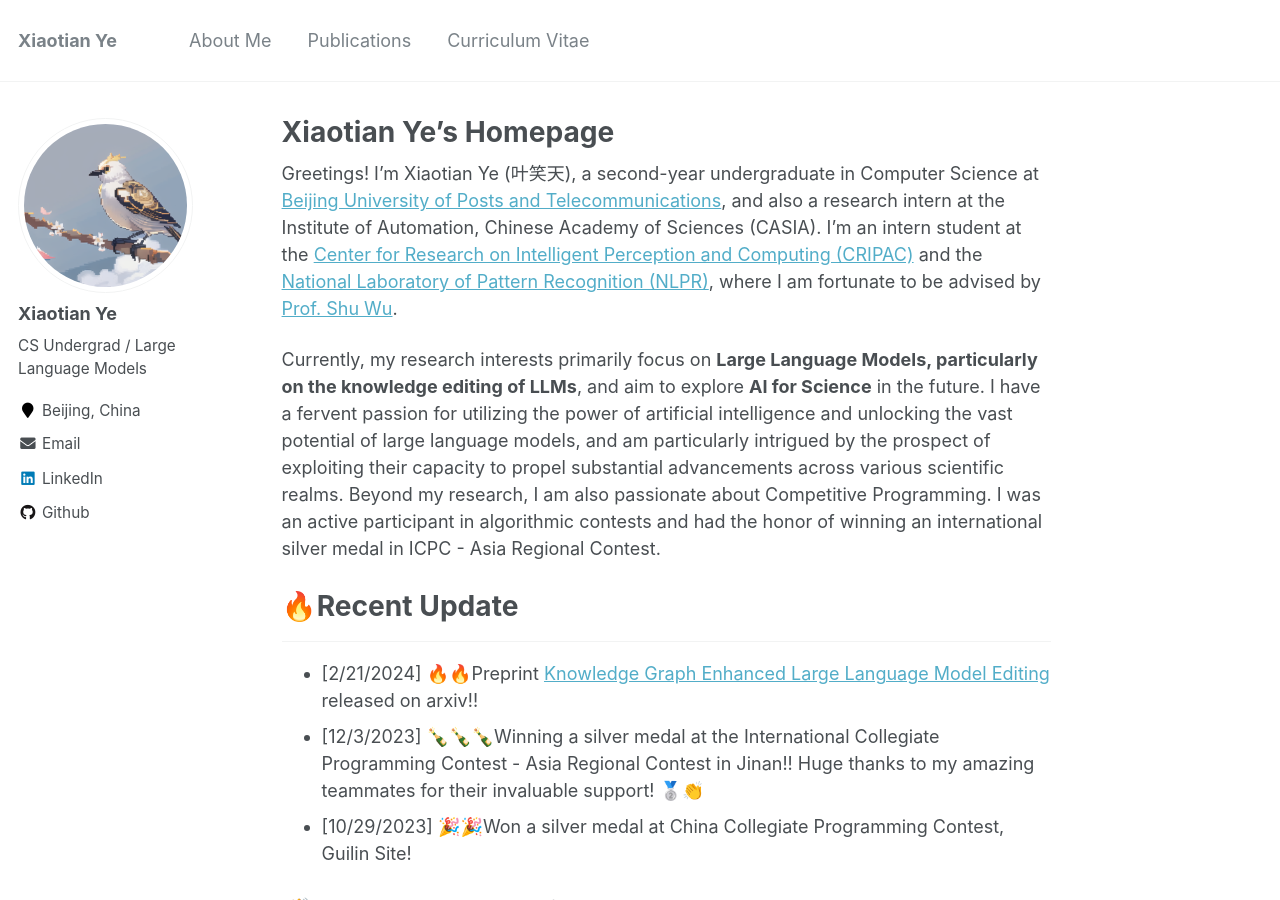
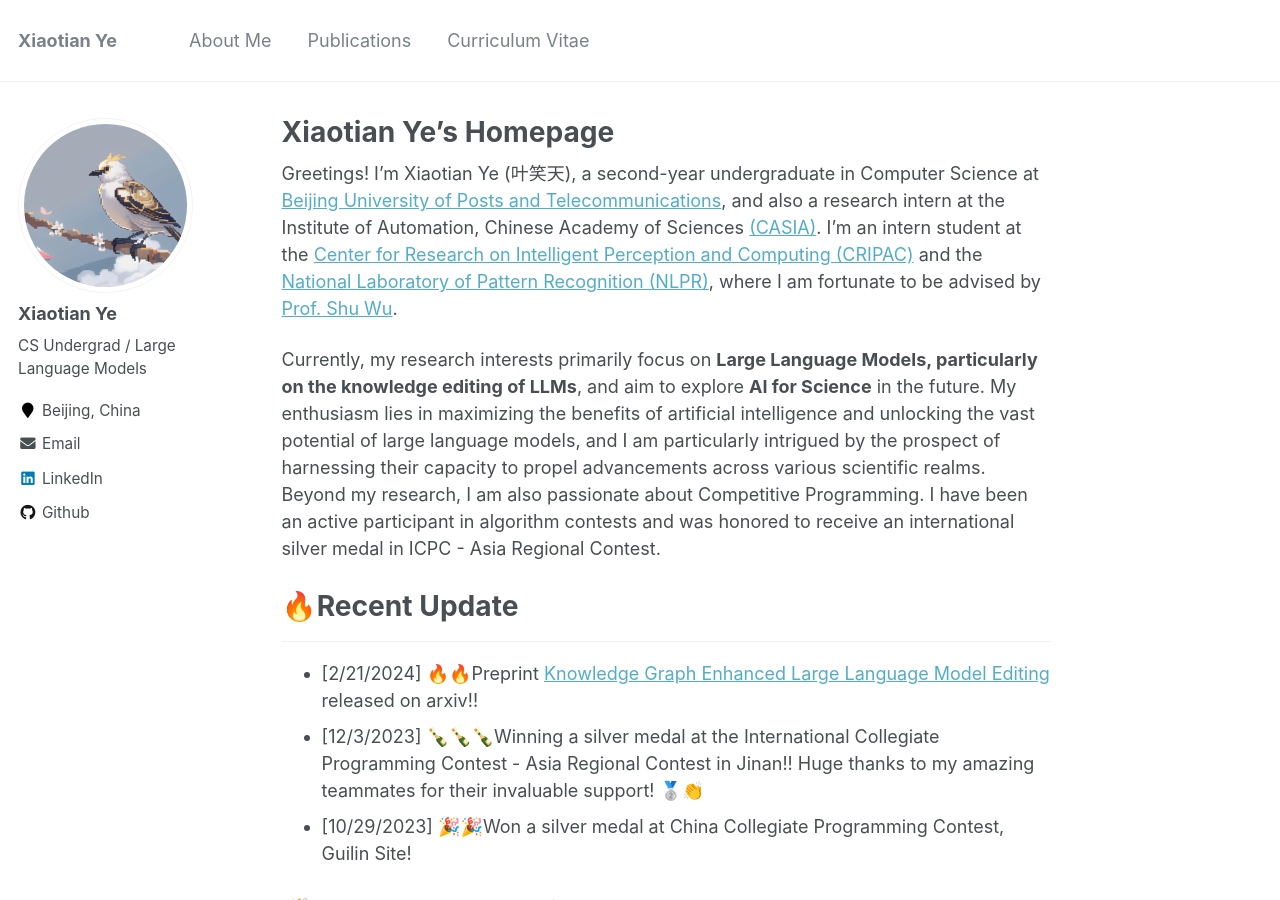
Before and after one commit to Acruxos/Acruxos.github.io, a Jekyll site: the page built from _pages/about.md, in a window 1280 px wide and 900 px high. Built offline with Jekyll 4.4.1, drawn with Linux system fonts in a browser that asks for light colours; a script that is not in the unit is left out.

Commit message:
Updated about me

```diff
--- a/_pages/about.md
+++ b/_pages/about.md
@@ -8,9 +8,9 @@ redirect_from:
   - /about.html
 ---
 
-Greetings! I'm Xiaotian Ye (叶笑天), a second-year undergraduate in Computer Science at [Beijing University of Posts and Telecommunications](https://www.bupt.edu.cn/), and also a research intern at the Institute of Automation, Chinese Academy of Sciences (CASIA). I'm an intern student at the [Center for Research on Intelligent Perception and Computing (CRIPAC)](http://cripac.ia.ac.cn/en/EN/volumn/home.shtml) and the [National Laboratory of Pattern Recognition (NLPR)](http://www.nlpr.ia.ac.cn/en/), where I am fortunate to be advised by [Prof. Shu Wu](http://shuwu.name/).
+Greetings! I'm Xiaotian Ye (叶笑天), a second-year undergraduate in Computer Science at [Beijing University of Posts and Telecommunications](https://www.bupt.edu.cn/), and also a research intern at the Institute of Automation, Chinese Academy of Sciences [(CASIA)](http://english.ia.cas.cn/). I'm an intern student at the [Center for Research on Intelligent Perception and Computing (CRIPAC)](http://cripac.ia.ac.cn/en/EN/volumn/home.shtml) and the [National Laboratory of Pattern Recognition (NLPR)](http://www.nlpr.ia.ac.cn/en/), where I am fortunate to be advised by [Prof. Shu Wu](http://shuwu.name/).
 
-Currently, my research interests primarily focus on **Large Language Models, particularly on the knowledge editing of LLMs**, and aim to explore **AI for Science** in the future. I have a fervent passion for utilizing the power of artificial intelligence and unlocking the vast potential of large language models, and am particularly intrigued by the prospect of exploiting their capacity to propel substantial advancements across various scientific realms. Beyond my research, I am also passionate about Competitive Programming. I was an active participant in algorithmic contests and had the honor of winning an international silver medal in ICPC - Asia Regional Contest.
+Currently, my research interests primarily focus on **Large Language Models, particularly on the knowledge editing of LLMs**, and aim to explore **AI for Science** in the future. My enthusiasm lies in maximizing the benefits of artificial intelligence and unlocking the vast potential of large language models, and I am particularly intrigued by the prospect of harnessing their capacity to propel advancements across various scientific realms. Beyond my research, I am also passionate about Competitive Programming. I have been an active participant in algorithm contests and was honored to receive an international silver medal in ICPC - Asia Regional Contest.
 
 ### 🔥Recent Update
 
```
